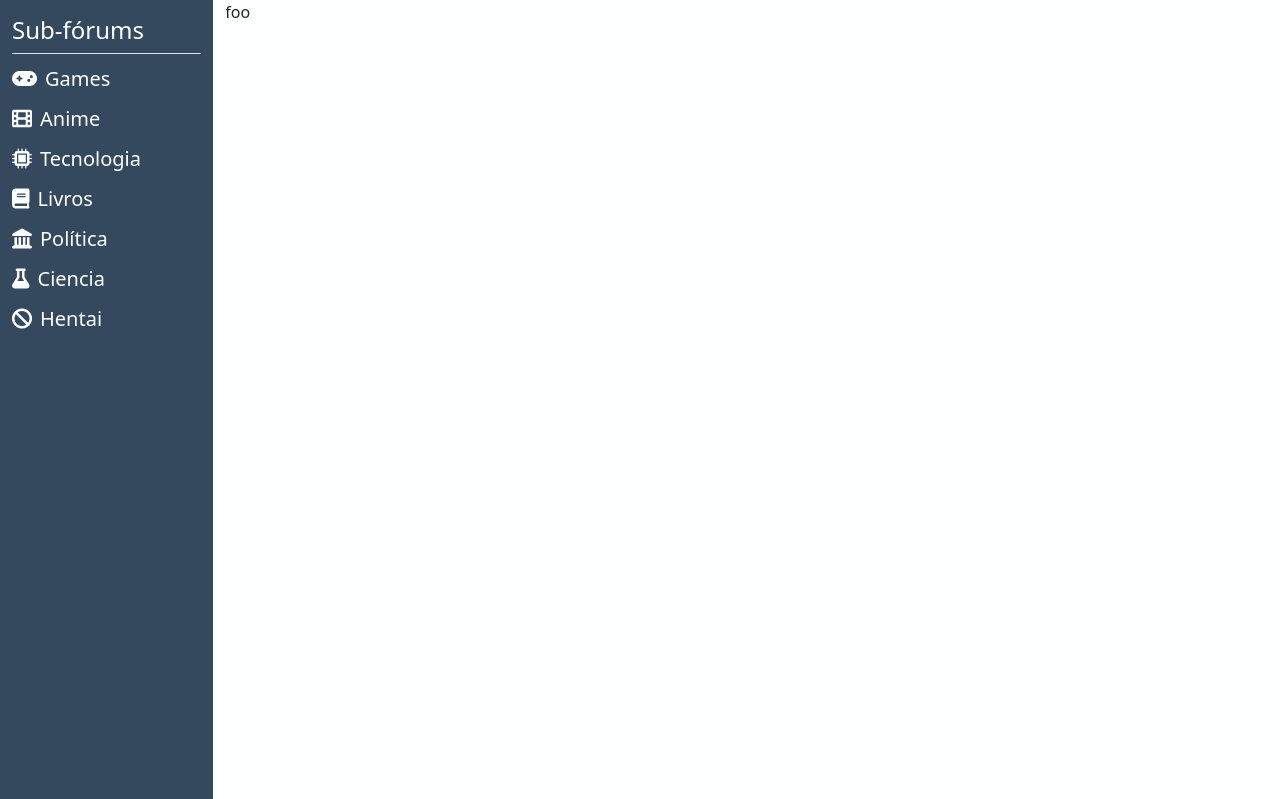
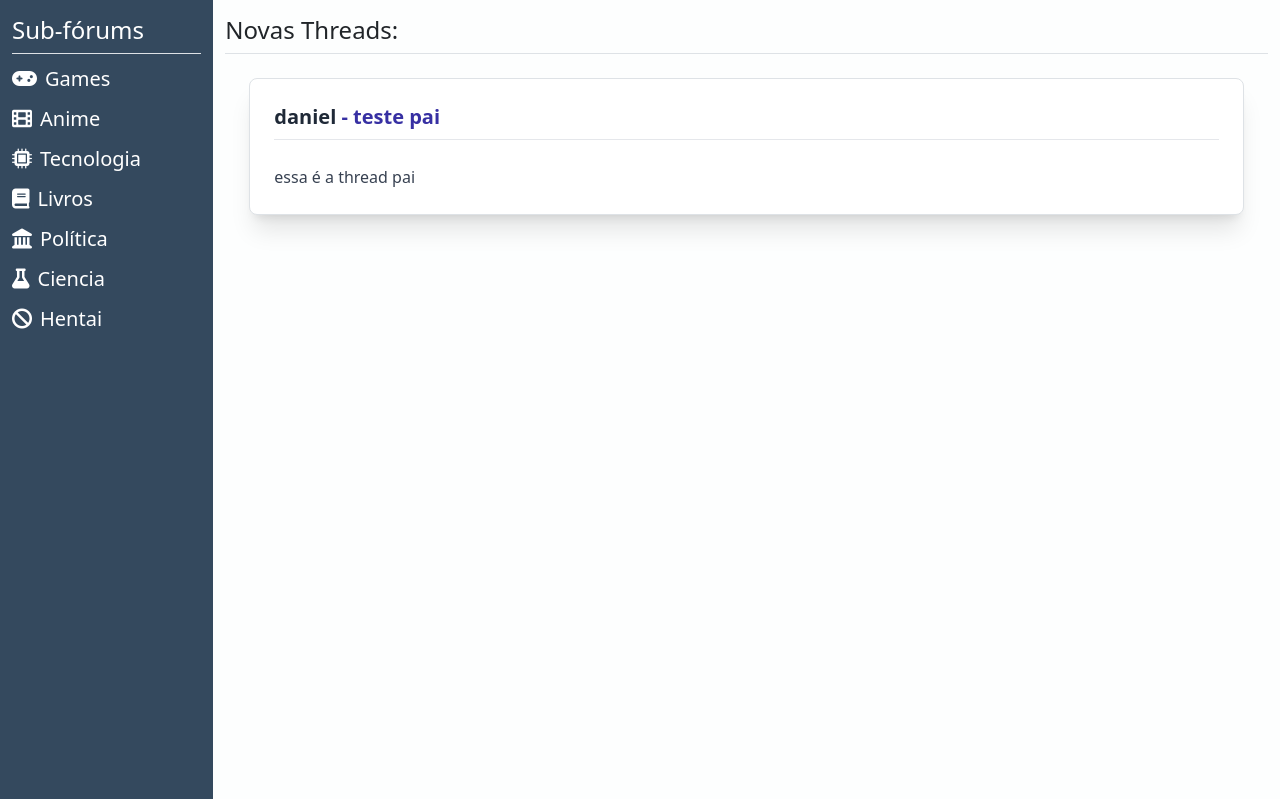
Before and after one commit to BrenoFSales/Forum-Web, a Flask app: page / in a window 1280 px wide. Shown: the part 100-899 px from the top of the page. Run offline with Flask 3, Linux system fonts and the light colour scheme; some libraries are stand-ins or nearby versions.

Commit message:
adicionar threads.html & exibir threads recentes em index

```diff
--- a/app.py
+++ b/app.py
@@ -129,9 +129,14 @@ os generos e culturas (mangás não são livros. vire gente!)"),
 def load_user(user_id: str):
     return User.get(user_id)
 
+# preenche as informações do template de um post. também utilizado para renderizar um post pai.
+def post_template(post: Post):
+    return render_template('post.html', post=post)
+
 @app.route('/')
 def index():
-    return render_template("index.html")
+    result = db.session.query(Post).filter(Post.parent_id == None).order_by(Post.id).limit(10).all()
+    return render_template("index.html", recent=[post_template(i) for i in result])
 
 @app.route('/signup', methods=['POST'])
 def register():
@@ -207,10 +212,6 @@ def logout():
 def perfil():
     return render_template('perfil.html')
 
-# preenche as informações do template de um post. também utilizado para renderizar um post pai.
-def post_template(post: Post):
-    return render_template('post.html', post=post)
-
 @app.route('/thread/<id>')
 def thread(id):
     result = (db.session
--- a/templates/index.html
+++ b/templates/index.html
@@ -15,7 +15,10 @@
     </ul>
   </div>
   <div class="feed col">
-    foo
+    <h3 class="mt-3 pb-2 border-bottom fs-4">Novas Threads:</h3>
+    {% for i in recent %}
+      {{ i | safe}}
+    {% endfor %}
   </div>
 </div>
 {% endblock %}
--- a/templates/post.html
+++ b/templates/post.html
@@ -2,7 +2,7 @@
   <!-- Header Section with User and Title -->
   <div class="mb-4 border-b pb-2 border-gray-200">
     <h3 class="text-xl font-semibold text-indigo-800">
-      <span class="text-gray-800">{{ post.user.username }}</span>: {{ post.title }}
+      <span class="text-gray-800">{{ post.user.username }}</span> - {{ post.title }}
     </h3>
   </div>
 
```
Also changed, not shown: templates/thread.html (added, +12 -0 lines).
